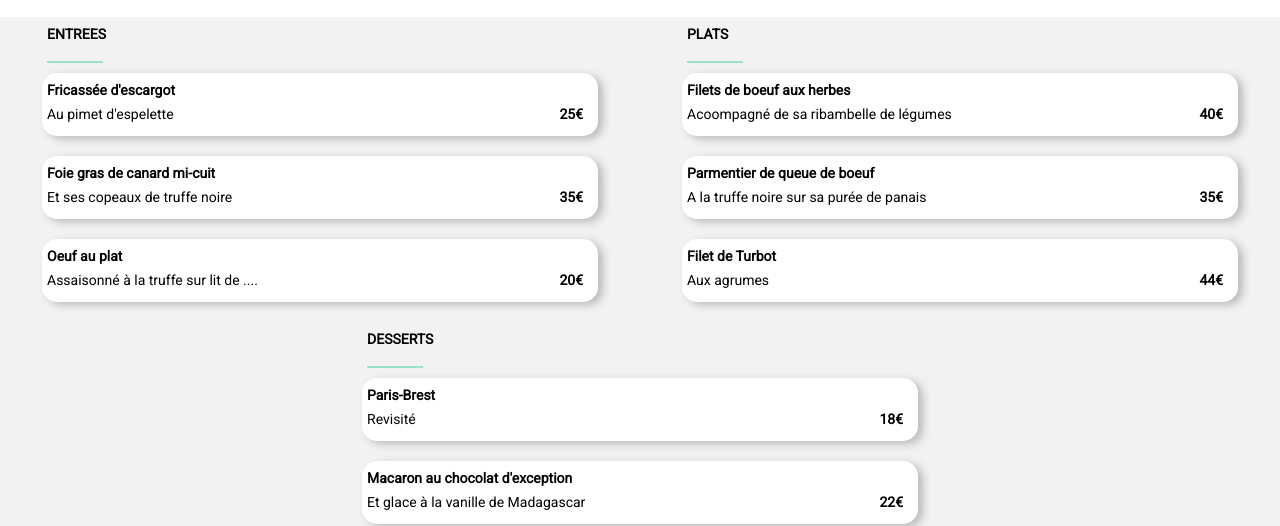
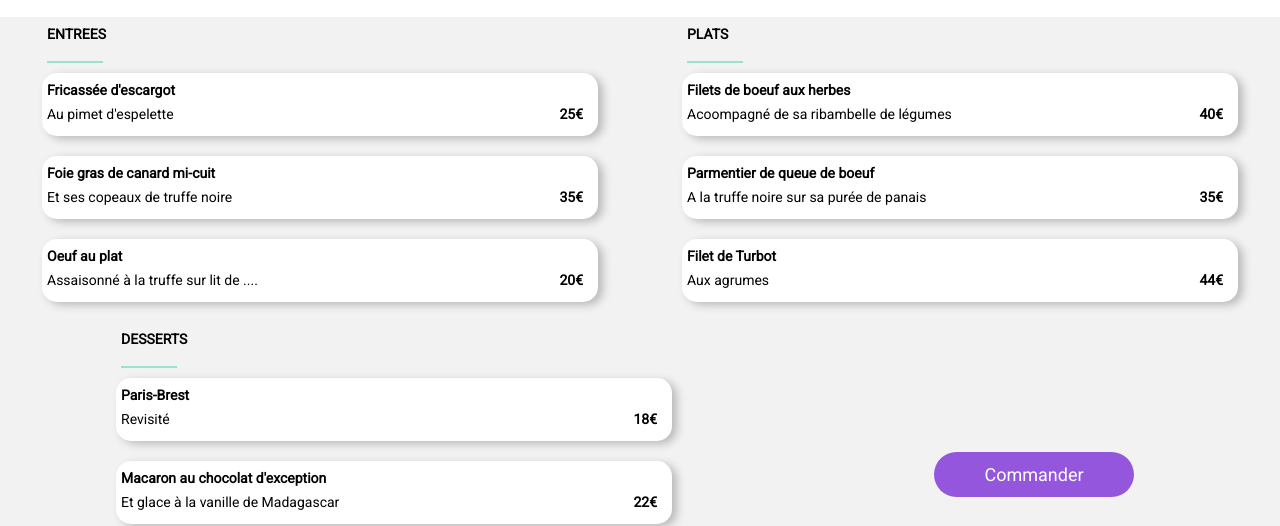
Before and after one commit to genebou/oh_my_food, a website: page palette-gout.html in a window 1280 px wide. Shown: the part 279-805 px from the top of the page. Drawn offline with Linux system fonts and the light colour scheme.

Commit message:
btn commander

```diff
--- a/palette-gout.html
+++ b/palette-gout.html
@@ -127,6 +127,9 @@
 							</div>
 						</li>
 					</ul>
+					<div class="btn">
+						<p>Commander</p>
+					</div>
 				</section>
 			</main>
 			<footer>
--- a/sass/_layout.scss
+++ b/sass/_layout.scss
@@ -11,7 +11,9 @@ body{
 
 .page {
 	max-width: 1440px;
+
 }
+
 main {
 	background-color:$color-primary-body;
 	h2 {
--- a/sass/_restaurant.scss
+++ b/sass/_restaurant.scss
@@ -42,6 +42,7 @@
         section{
             display:flex;
             flex-direction:column;
+            align-items: center;
             background-color: $color-grey-secondary;
             ul{
                 display:flex;
@@ -83,5 +84,29 @@
                     }
                 }
             }
+                .btn{
+                    margin: 40px;
+                    background-color: $color-primary-btn;
+                    border-radius: 25px 25px 25px 25px;
+                    color: $color-primary-body;
+                    font-size: 18px;
+                    line-height: 45px;
+                    padding-left:10px;
+                    padding-right:10px;
+                    transition-property:transform;
+                    transition-duration:3s;
+                    opacity:1;
+                    transition: opacity 250ms;
+                    height: 45px;
+                    width: 200px;
+                        p{
+                         text-align:center;
+                            }
+                        &:hover{
+                            background-color: lighten($color-primary-btn,5);
+                            opacity:0.8;
+
+                        }
+                  }
         }
     }
```
Also changed, not shown: css/style.css, 1 other file.
